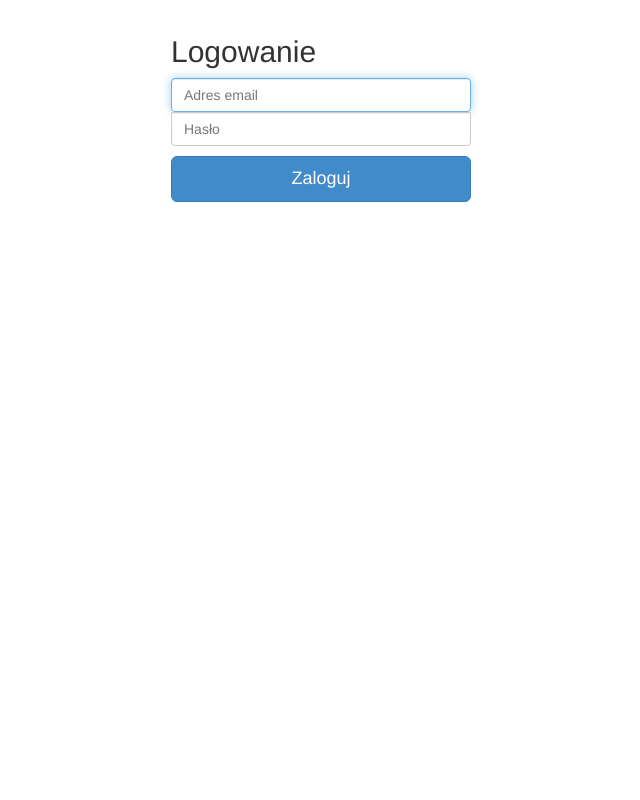
After one commit to BStalewski/dontWasteTime, a Django app: template webapp/crawler_app/templates/login.html in a window 1280 px wide. The commit adds this page. Shown: the whole page, without its empty margins (319-959 px from the left). Run offline with Django 3.2, Linux system fonts and the light colour scheme; the template is opened without the code that fills it, so the values that code supplies are empty; parts of the project's set-up code (start-up, migrations or seed data) failed here and were passed over; some libraries are stand-ins or nearby versions.

Commit message:
Add login/logout feature

```diff
--- a/webapp/crawler_app/crawler_app/settings.py
+++ b/webapp/crawler_app/crawler_app/settings.py
@@ -30,6 +30,9 @@ DEBUG = True
 TEMPLATE_DEBUG = True
 
 ALLOWED_HOSTS = []
+
+LOGIN_URL = '/login'
+LOGIN_REDIRECT_URL = '/crawling/results'
 
 
 # Application definition
@@ -100,6 +103,7 @@ TEMPLATE_DIRS = (
     join(BASE_DIR, 'templates'),
 )
 
+
 CRAWLERS = [
     'gumtree',
     'otodom',
--- a/webapp/crawler_app/crawler_app/urls.py
+++ b/webapp/crawler_app/crawler_app/urls.py
@@ -2,10 +2,13 @@ from django.conf import settings
 from django.conf.urls import patterns, include, url
 from django.conf.urls.static import static
 from django.contrib import admin
+from django.contrib.auth.views import login, logout_then_login
 
 urlpatterns = patterns(
     '',
 
     url(r'^admin/', include(admin.site.urls)),
+    url(r'^login/$', login, {'template_name': 'login.html'}),
+    url(r'^logout/$', logout_then_login),
     url(r'^crawling/', include('crawling.urls')),
 ) + static(settings.STATIC_URL, document_root=settings.STATIC_ROOT)
--- /dev/null
+++ b/webapp/crawler_app/crawling/static/css/login.css
@@ -0,0 +1,11 @@
+.form-signin {
+  max-width: 330px;
+  padding: 15px;
+  margin: 0 auto;
+}
+
+.form-signin input[type="password"] {
+  margin-bottom: 10px;
+  border-top-left-radius: 0;
+  border-top-right-radius: 0;
+}
--- a/webapp/crawler_app/templates/crawling/crawlerresult_list.html
+++ b/webapp/crawler_app/templates/crawling/crawlerresult_list.html
@@ -7,6 +7,7 @@
 </head>
 
 <body>
+    <div class="pull-left">
         {% block header %}
         <ul class="nav nav-pills" role="tablist">
             <li role="presentation" class="active"><a href="/crawling/results">Wszystkie</a></li>
@@ -17,6 +18,11 @@
 
         <h2>Wszystkie wyniki crawlingu</h2>
         {% endblock %}
+    </div>
+
+    <a href="{% url 'django.contrib.auth.views.logout_then_login' %}">
+        <button id="button-logout" type="button" class="btn btn-danger pull-right">Wyloguj</button>
+    </a>
 
     <table class="table table-striped table-bordered table-hover">
 
--- /dev/null
+++ b/webapp/crawler_app/templates/login.html
@@ -0,0 +1,21 @@
+<head>
+    <link href="/static/css/bootstrap.min.css" rel="stylesheet">
+    <link href="/static/css/login.css" rel="stylesheet">
+</head>
+
+<body>
+
+<div class="container">
+    <form class="form-signin" role="form" method="post" action="{% url 'django.contrib.auth.views.login' %}">
+        {% csrf_token %}
+        <h2 class="form-signin-heading">Logowanie</h2>
+        {% if form.errors %}
+            <div class="alert alert-danger" role="alert">Niezgodna nazwa użytkownika i/lub hasło.</div>
+        {% endif %}
+        <input class="form-control" name="username" placeholder="Adres email" required="" autofocus="">
+        <input type="password" class="form-control" name="password" placeholder="Hasło" required="">
+        <button class="btn btn-lg btn-primary btn-block" type="submit" value="login" >Zaloguj</button>
+    </form>
+</div>
+
+</body>
```
Also changed, not shown: webapp/crawler_app/crawling/views.py (+9 -3 lines). Lines whose indentation alone changed are shown as unchanged.
